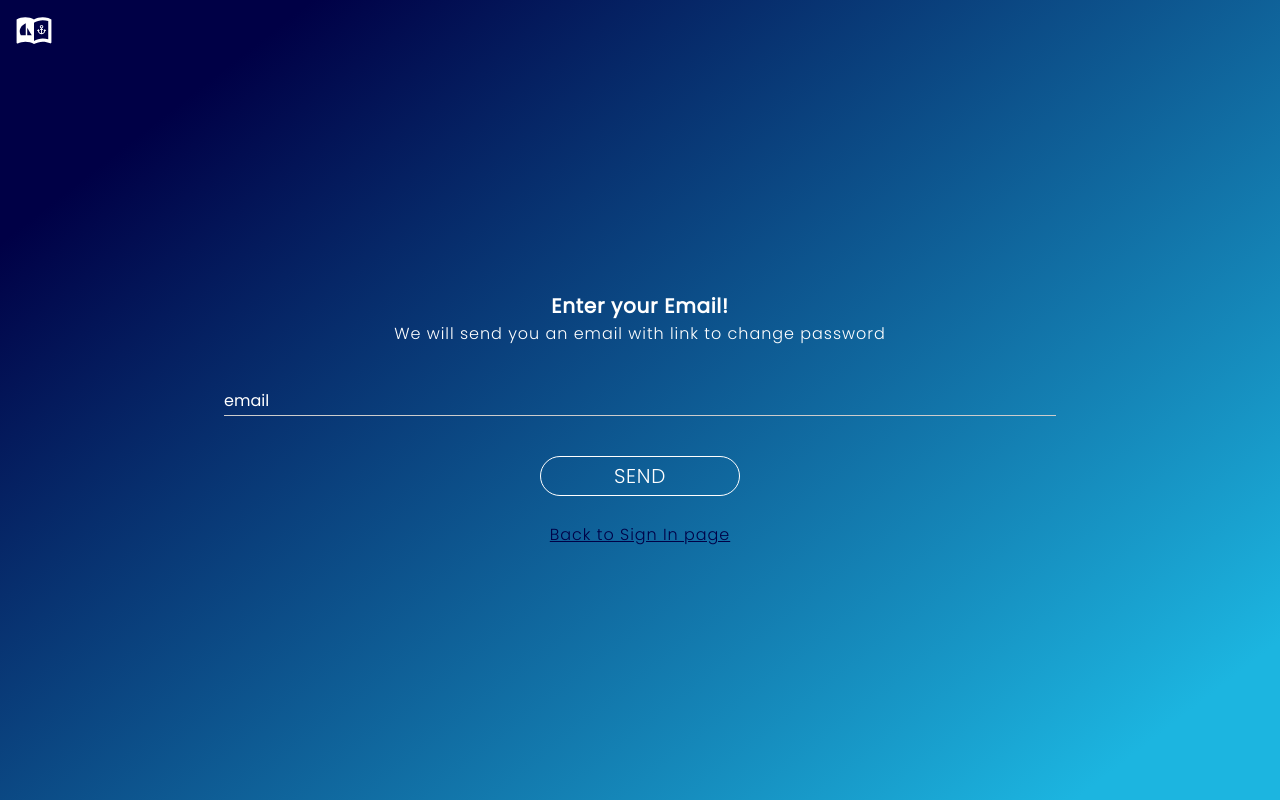
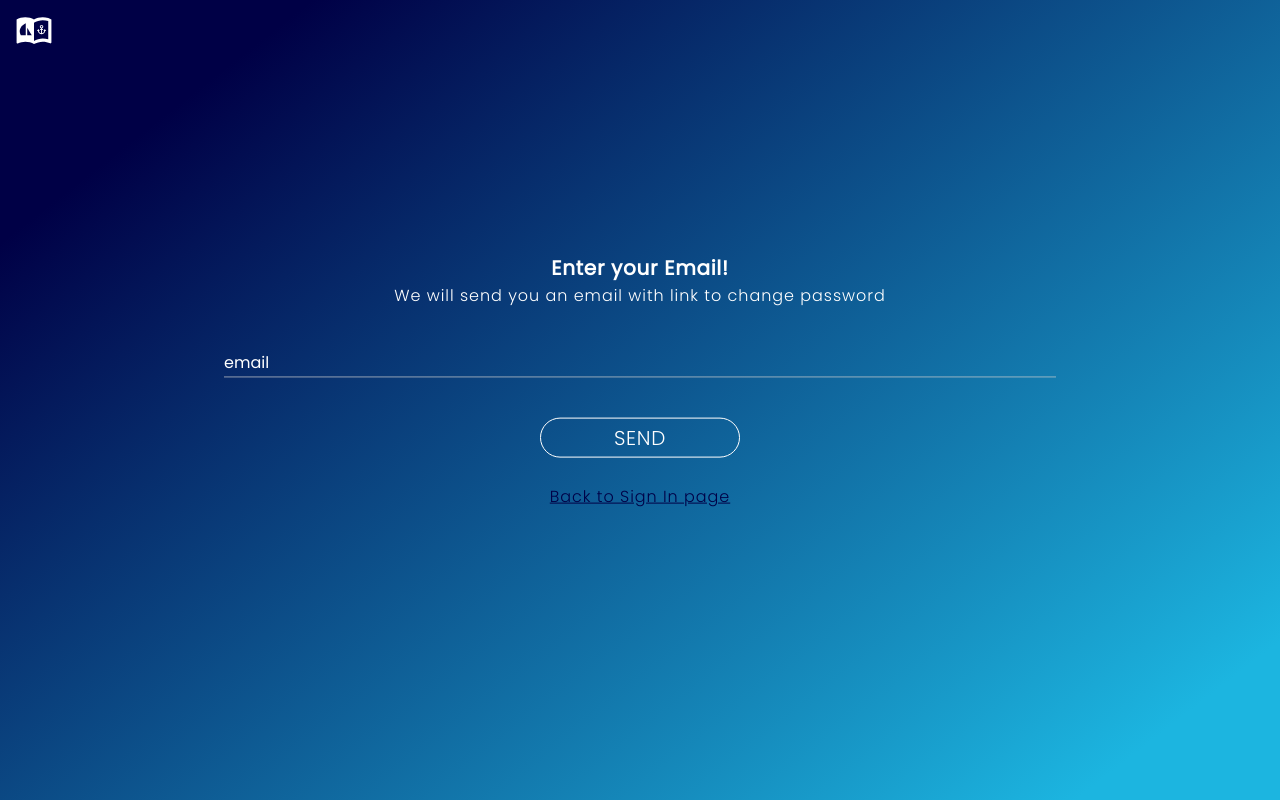
Before and after one commit to JakubOlejnik1155/OnlineLogbook, a React (Create React App) app: page /forgotPass in a window 1280 px wide. Built offline with nearby package versions, Linux system fonts and the light colour scheme.

Commit message:
repair .formContainer styles

```diff
--- a/src/style/ForgotPasswordSite.scss
+++ b/src/style/ForgotPasswordSite.scss
@@ -22,7 +22,7 @@
     text-align: center;
     display: flex;
     flex-direction: column;
-
+    transform: translateY(-15%);
     .header{
         font-size: $bigMobile;
         letter-spacing: $mainSpacing;
```
